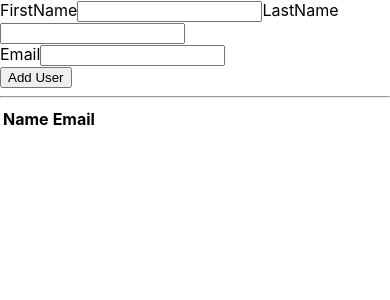
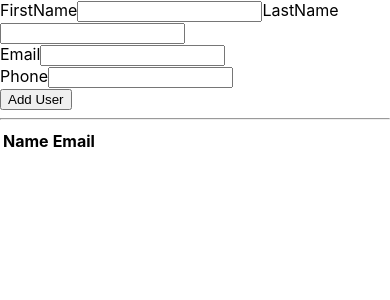
Before and after one commit to zzeng31/test, a React (Create React App) app in the folder users/: page / in a window 390 px wide. Shown: the top 300 px of the page. Built offline with nearby package versions, Linux system fonts and the light colour scheme.

Commit message:
add phone field

```diff
--- a/users/src/UserForm.js
+++ b/users/src/UserForm.js
@@ -2,6 +2,7 @@ import React from 'react';
 import { useState } from 'react';
 const UserForm = ({ onAddUser }) => {
   const [email, setEmail] = useState('');
+  const [phone, setPhone] = useState('');
   const [name, setName] = useState('');
   return (
     <form
@@ -36,6 +37,14 @@ const UserForm = ({ onAddUser }) => {
           type="email"
         />
       </div>
+      <div>
+        <label>Phone</label>
+        <input
+          value={phone}
+          onChange={(e) => setPhone(e.target.value)}
+          type="number"
+        />
+      </div>
       <button>Add User</button>
     </form>
   );
```
